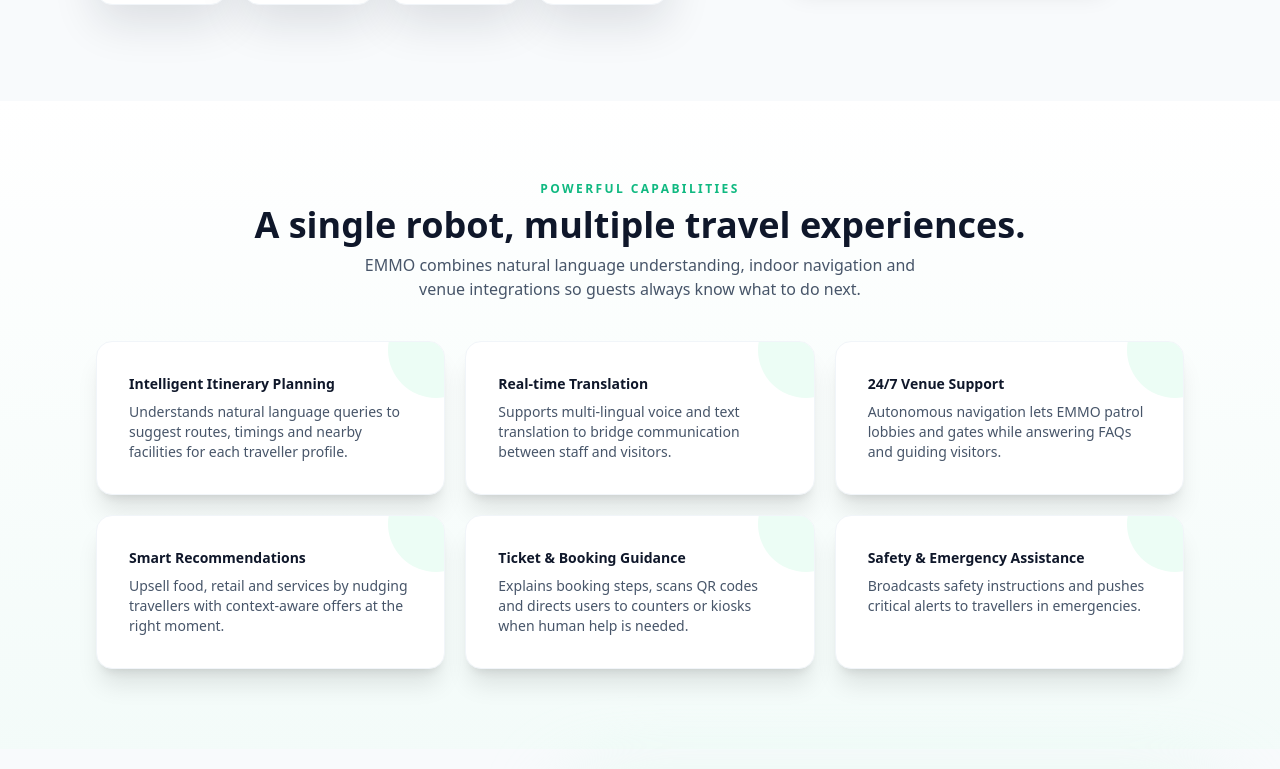
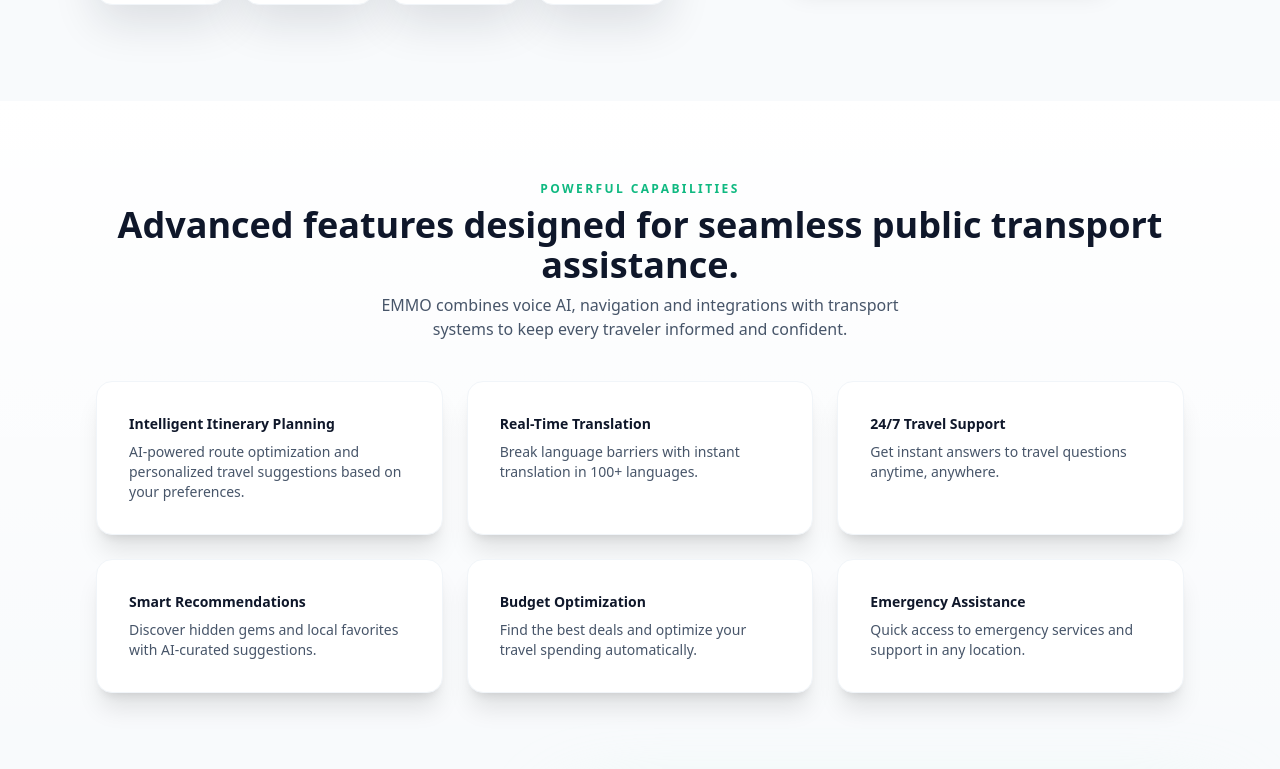
Before and after one commit to Mr-emmo/Webapp_Emmo, a Next.js app: page / in a window 1280 px wide. Shown: the part 611-1380 px from the top of the page. Built offline with nearby package versions, Linux system fonts and the light colour scheme.

Commit message:
Update capabilities features and section titles

```diff
--- a/app/components/Capabilities.jsx
+++ b/app/components/Capabilities.jsx
@@ -3,44 +3,46 @@
 const features = [
   {
     title: "Intelligent Itinerary Planning",
-    body: "Understands natural language queries to suggest routes, timings and nearby facilities for each traveller profile."
+    body: "AI-powered route optimization and personalized travel suggestions based on your preferences."
   },
   {
-    title: "Real‑time Translation",
-    body: "Supports multi-lingual voice and text translation to bridge communication between staff and visitors."
+    title: "Real-Time Translation",
+    body: "Break language barriers with instant translation in 100+ languages."
   },
   {
-    title: "24/7 Venue Support",
-    body: "Autonomous navigation lets EMMO patrol lobbies and gates while answering FAQs and guiding visitors."
+    title: "24/7 Travel Support",
+    body: "Get instant answers to travel questions anytime, anywhere."
   },
   {
     title: "Smart Recommendations",
-    body: "Upsell food, retail and services by nudging travellers with context-aware offers at the right moment."
+    body: "Discover hidden gems and local favorites with AI-curated suggestions."
   },
   {
-    title: "Ticket & Booking Guidance",
-    body: "Explains booking steps, scans QR codes and directs users to counters or kiosks when human help is needed."
+    title: "Budget Optimization",
+    body: "Find the best deals and optimize your travel spending automatically."
   },
   {
-    title: "Safety & Emergency Assistance",
-    body: "Broadcasts safety instructions and pushes critical alerts to travellers in emergencies."
+    title: "Emergency Assistance",
+    body: "Quick access to emergency services and support in any location."
   }
 ];
 
 export default function Capabilities() {
   return (
-    <section id="capabilities" className="py-14 lg:py-20 bg-gradient-to-b from-white to-emerald-50/40">
+    <section
+      id="capabilities"
+      className="py-14 lg:py-20 bg-gradient-to-b from-white to-primary/5"
+    >
       <div className="section space-y-10">
         <SectionTitle
           eyebrow="Powerful Capabilities"
-          title="A single robot, multiple travel experiences."
-          subtitle="EMMO combines natural language understanding, indoor navigation and venue integrations so guests always know what to do next."
+          title="Advanced features designed for seamless public transport assistance."
+          subtitle="EMMO combines voice AI, navigation and integrations with transport systems to keep every traveler informed and confident."
         />
 
-        <div className="grid gap-5 sm:grid-cols-2 lg:grid-cols-3">
+        <div className="grid gap-6 sm:grid-cols-2 lg:grid-cols-3">
           {features.map((feature) => (
             <div key={feature.title} className="card relative overflow-hidden">
-              <div className="absolute -top-10 -right-10 h-24 w-24 rounded-full bg-emerald-50" />
               <h3 className="text-sm font-semibold text-slate-900 mb-2">
                 {feature.title}
               </h3>
```
